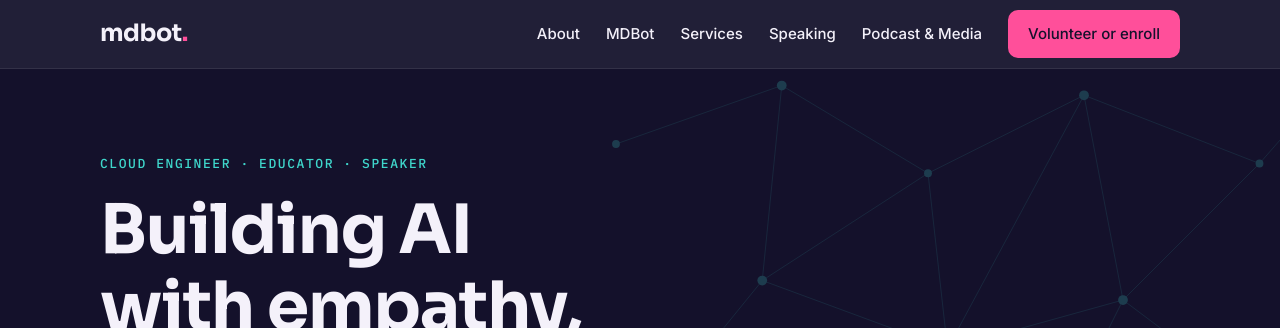
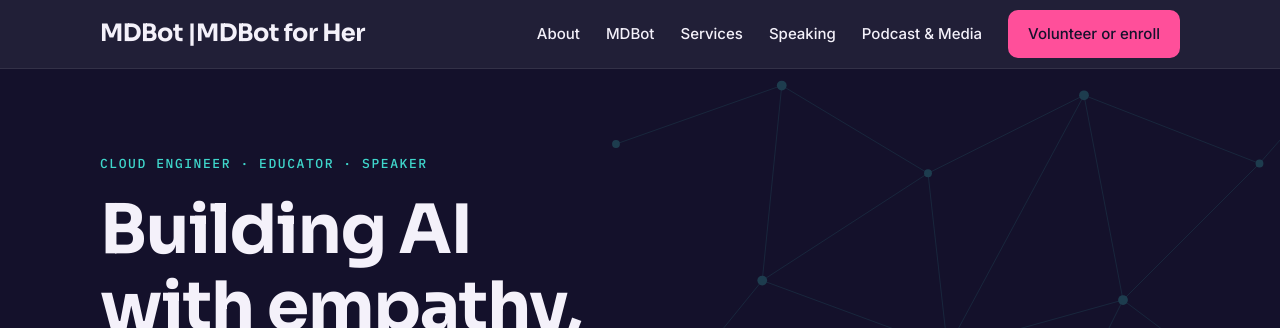
Before and after one commit to Sundus-hussain/MDBot_for_her_, a plain HTML site: page index.html in a window 1280 px wide. Shown: the top 328 px of the page. Drawn offline with Linux system fonts and the light colour scheme.

Commit message:
Update index.html

```diff
--- a/index.html
+++ b/index.html
@@ -38,7 +38,7 @@
 
 <header class="nav" id="top">
   <div class="wrap nav__row">
-    <a class="brand" href="#top" aria-label="Sundus Hussain, home">md<span>bot</span><i>.</i></a>
+    <a class="brand" href="#top" aria-label="Sundus Hussain, home">MDBot |<span>MDBot for Her</span><i></i></a>
     <button class="nav__toggle" id="navToggle" aria-expanded="false" aria-controls="navLinks" aria-label="Open menu">
       <span></span><span></span><span></span>
     </button>
```
